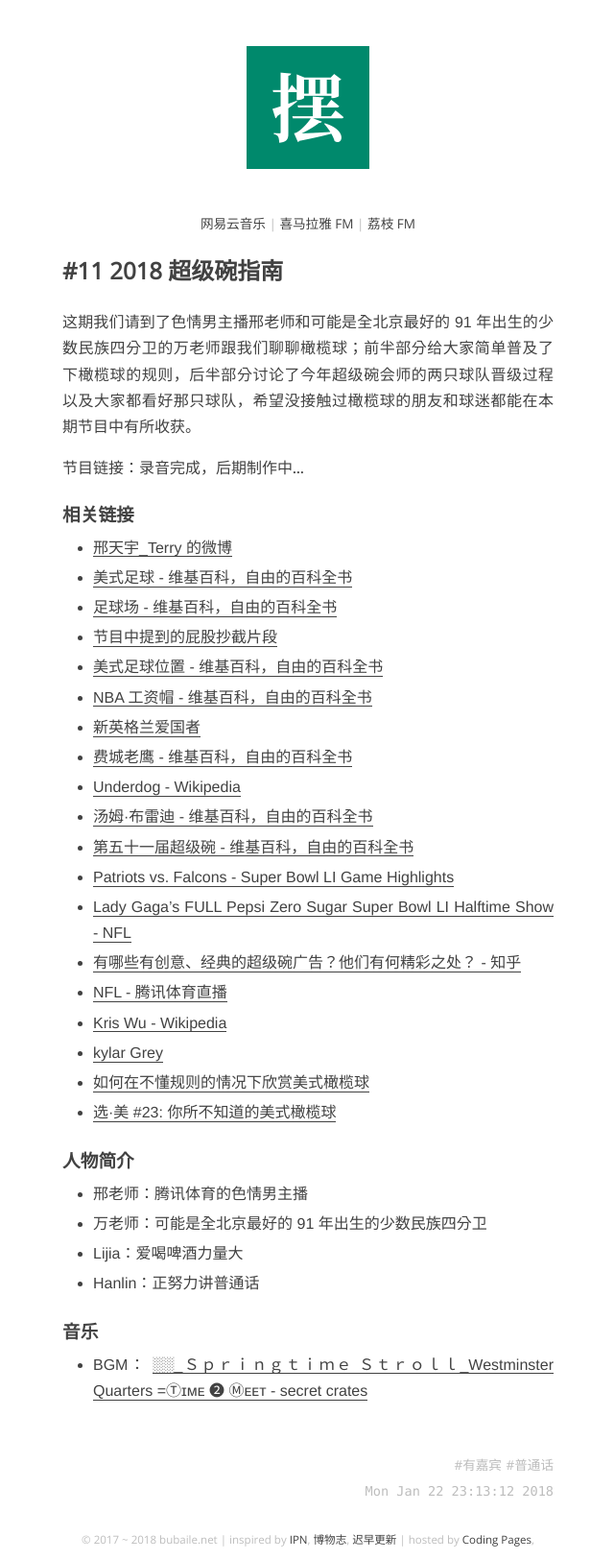
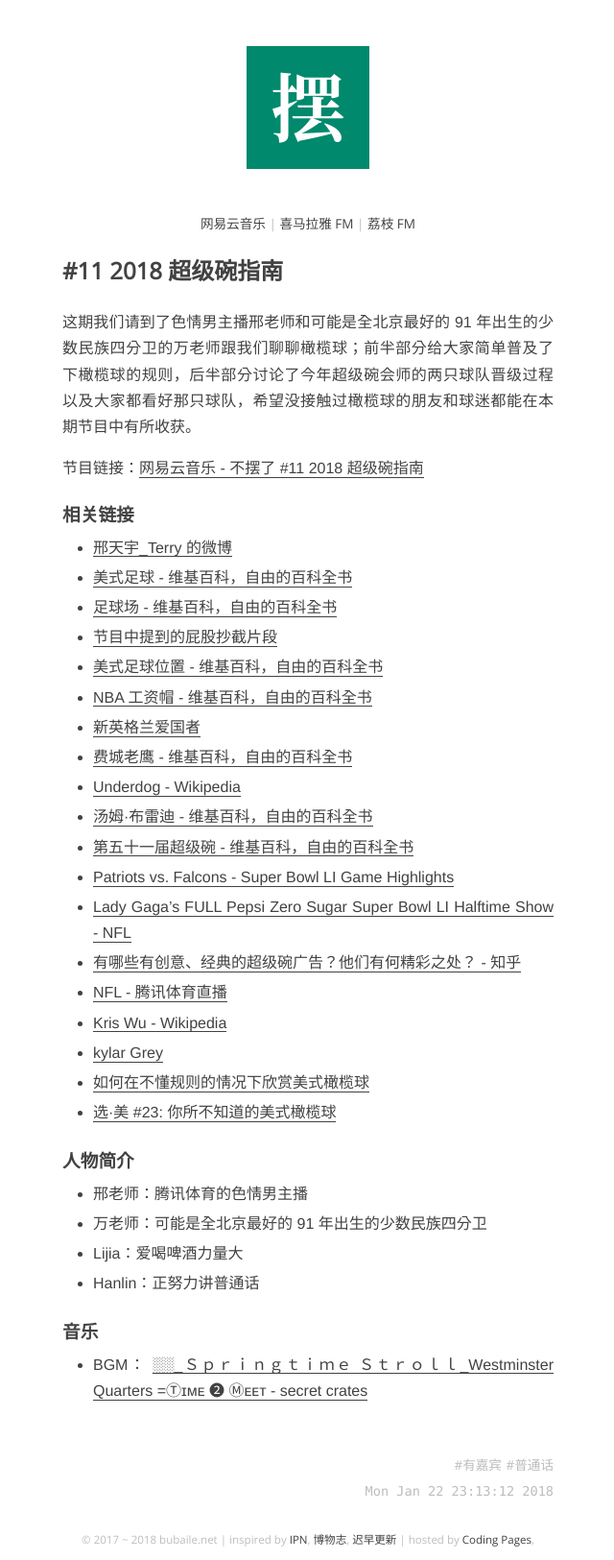
Before and after one commit to onion7878/bubaile.net, a Jekyll site: the page built from _posts/2018-01-22-nfl-superbowl-guide.md, in a window 1280 px wide. Shown: the whole page at 96% size, without its empty margins (319-959 px from the left). Built offline with Jekyll 4.4.1, drawn with Linux system fonts in a browser that asks for light colours.

Commit message:
添加节目连接

```diff
--- a/_posts/2018-01-22-nfl-superbowl-guide.md
+++ b/_posts/2018-01-22-nfl-superbowl-guide.md
@@ -10,7 +10,7 @@
 
 这期我们请到了色情男主播邢老师和可能是全北京最好的 91 年出生的少数民族四分卫的万老师跟我们聊聊橄榄球；前半部分给大家简单普及了下橄榄球的规则，后半部分讨论了今年超级碗会师的两只球队晋级过程以及大家都看好那只球队，希望没接触过橄榄球的朋友和球迷都能在本期节目中有所收获。
 
-节目链接：录音完成，后期制作中...
+节目链接：[网易云音乐 - 不摆了 #11 2018 超级碗指南](http://music.163.com/#/program?id=1367772353)
 
 ### 相关链接
 
```
